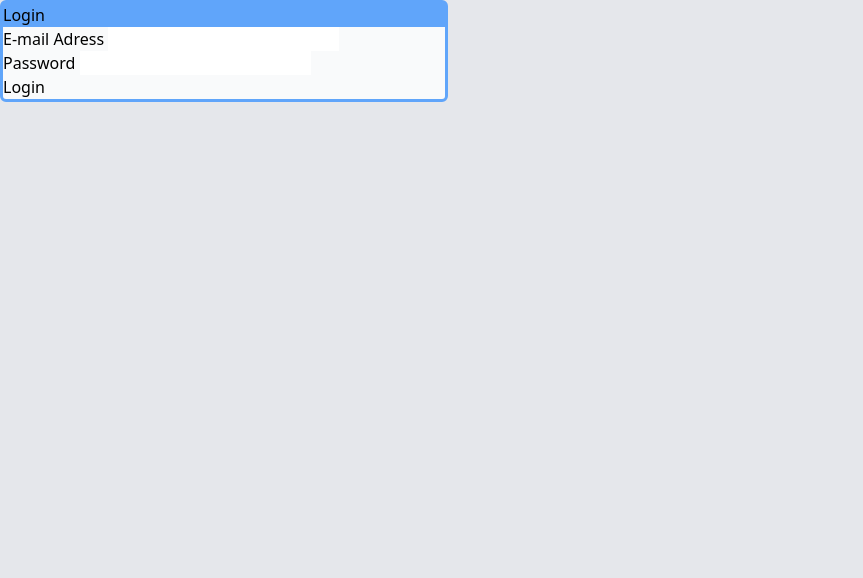
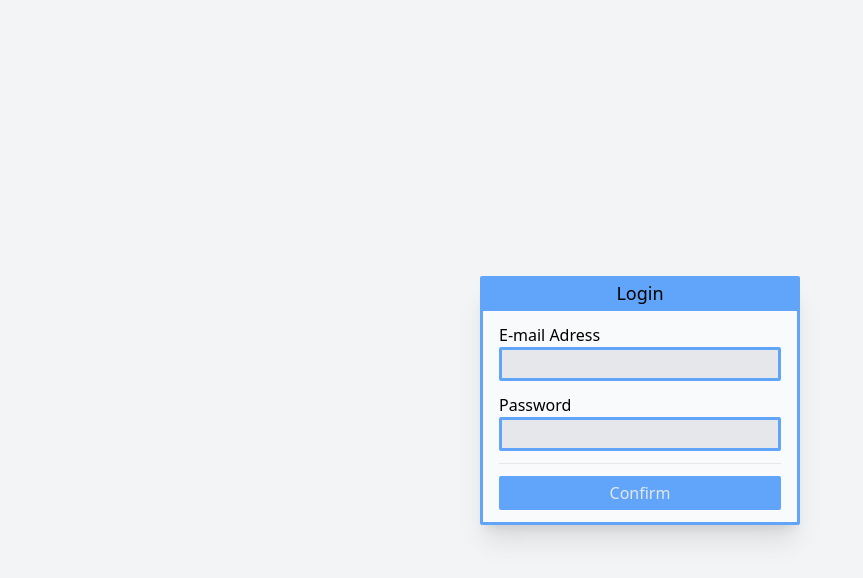
Before and after one commit to rlksx/tailwind-css, a website: page first-login-page/src/index.html in a window 1280 px wide. Shown: the whole page, without its empty margins (0-863 px from the left). Drawn offline with Linux system fonts and the light colour scheme.

Commit message:
feat: white mode completed

```diff
--- a/first-login-page/src/index.html
+++ b/first-login-page/src/index.html
@@ -10,24 +10,29 @@
     <title>First Login with Tailwind CSS</title>
 </head>
 
-<body class="bg-gray-200">
-    <div class="max-w-md bg-blue-400 border-2 border-blue-400 rounded-md overflow-hidden"
-    style="border-width: 3px;">
-        <h3>Login</h3>
+<body class="bg-gray-100 flex items-center justify-center h-screen w-screen">
+    <div class="max-w-md bg-blue-400 border-2 border-blue-400 rounded-sm overflow-hidden shadow-xl w-80"
+        style="border-width: 3px;">
+        <h3 class="font-medium text-lg text-center pb-1">Login</h3>
 
-        <div class="bg-gray-50">
+        <div class="bg-gray-50 py-3 space-y-3 m-auto w-full px-4">
             <div>
-                <label for="email">E-mail Adress</label>
-                <input type="text" id="email">
+                <label for="email" class="">E-mail Adress</label>
+                <input type="text" id="email"
+                    class="bg-gray-200 rounded-sm border-blue-400 px-1.5 py-0.5 block outline-none w-full"
+                    style="border-width: 3px;">
             </div>
 
             <div>
-                <label for="password"> Password</label>
-                <input type="text" id="password">
+                <label for="password" class=""> Password</label>
+                <input type="text" id="password"
+                    class="bg-gray-200 rounded-sm border-blue-400 px-1.5 py-0.5 block outline-none w-full"
+                    style="border-width: 3px;">
             </div>
-
-            <div>
-                <button>Login</button>
+            <hr>
+            <div class="border-blue-400 ">
+                <button class="bg-blue-400 text-gray-200 border border-blue-400 rounded-sm px-2 py-0.5 w-full" style="border-width: 3px;">
+                    Confirm</button>
             </div>
         </div>
     </div>
```
Also changed, not shown: first-login-page/dist/output.css.
